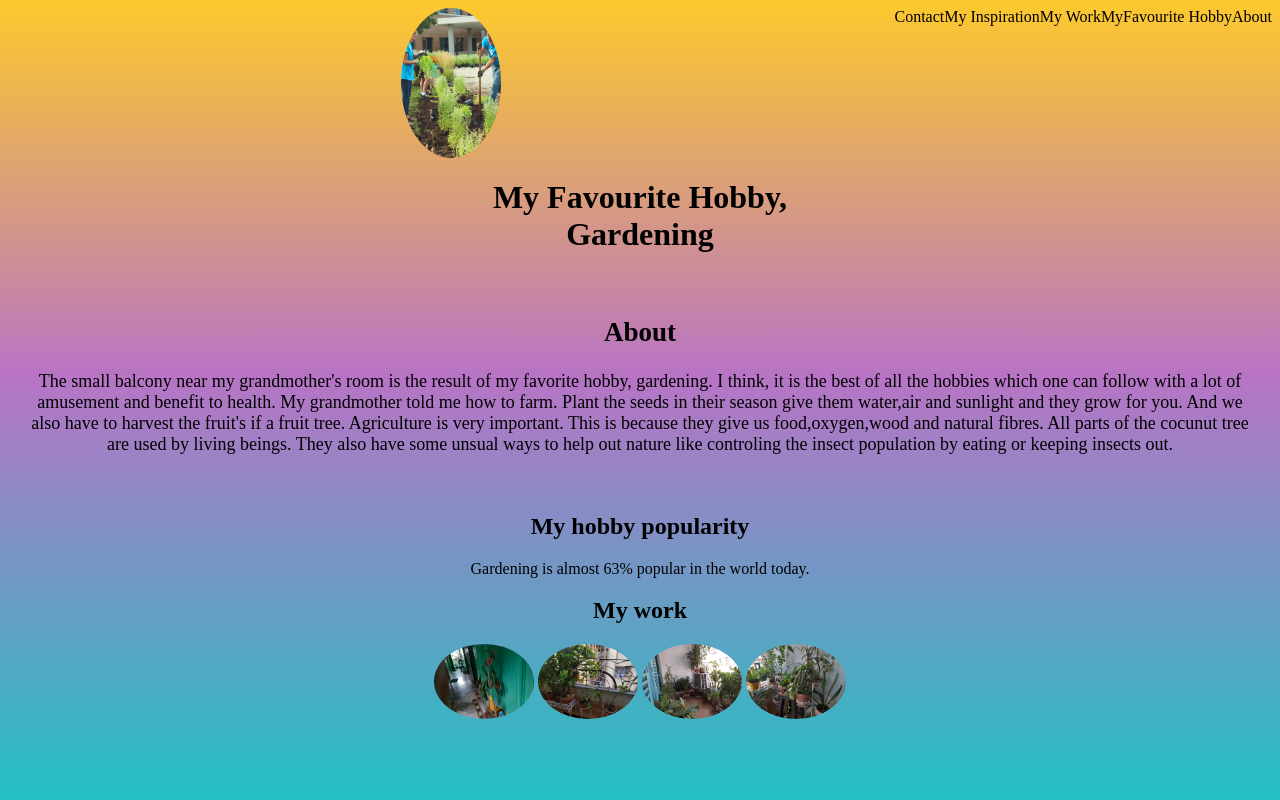
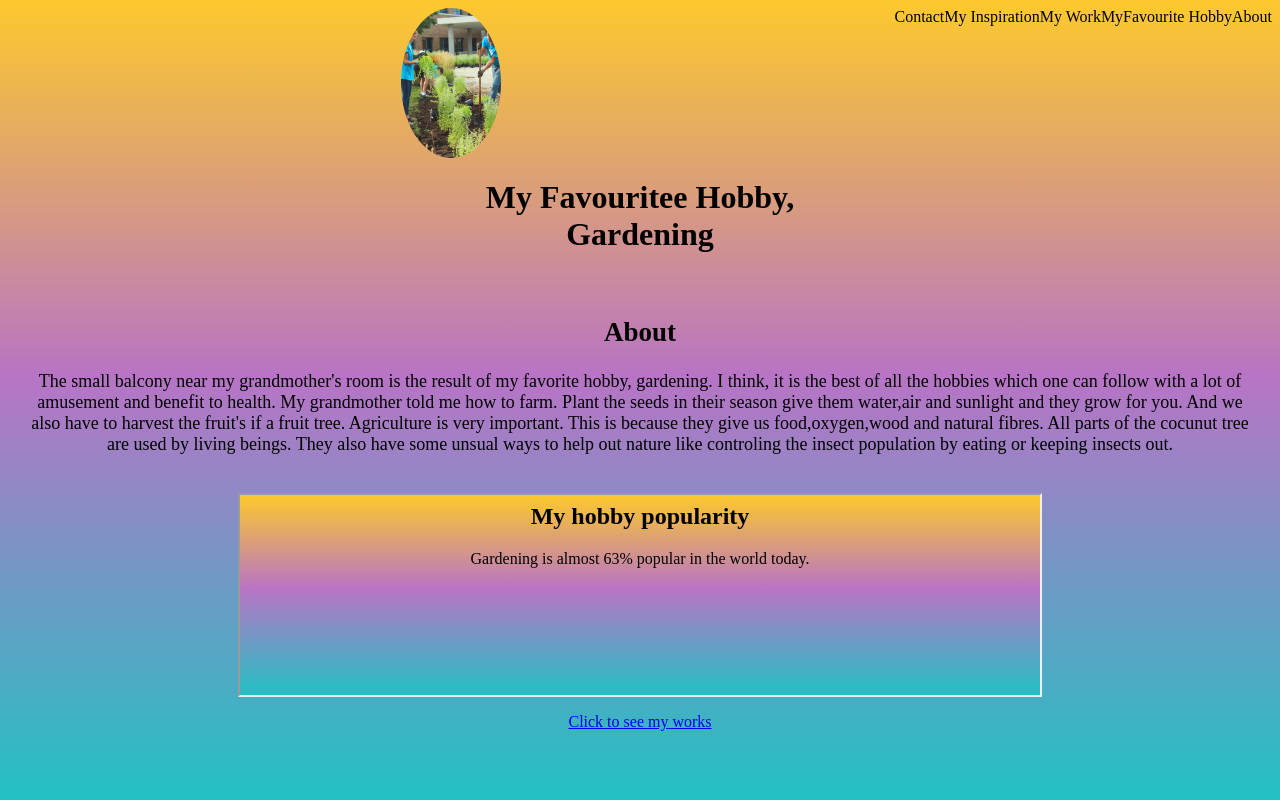
Before and after one commit to devanshnigam/My-Hobby, a plain HTML site: page index.html in a window 1280 px wide. Drawn offline with Linux system fonts and the light colour scheme; a web font is replaced by a local one.

Commit message:
Update index.html

```diff
--- a/index.html
+++ b/index.html
@@ -15,7 +15,7 @@
             <li class="link" >Contact</li>
         </ul>
         <img src="Photo%20gardening.jpg">
-        <h1>My Favourite Hobby,<br>Gardening</h1>
+        <h1>My Favouritee Hobby,<br>Gardening</h1>
 
     <section id="bio">
         <h2>About</h2>
@@ -23,17 +23,8 @@
         <p> The small balcony near my grandmother's room is the result of my favorite hobby, gardening. I think, it is the best of all the hobbies which one can follow with a lot of amusement and benefit to health. My grandmother told me how to farm. Plant the seeds in their season give them water,air and sunlight and they grow for you. And we also have to harvest the fruit's if a fruit tree. Agriculture is very important. This is because they give us food,oxygen,wood and natural fibres. All parts of the cocunut tree are used by living beings. They also have some unsual ways to help out nature like controling the insect population by eating or keeping insects out.</p>
     </section>
     <section id="MyFaHobby">
-        <h1>My hobby popularity</h1>
-        <p>Gardening is almost 63% popular in the world today.</p>
+    <iframe width=800 height=200 src="myfavhobby.html" ></iframe>
     </section>
-    <section id="MyWor">
-        <h1>My work</h1>
-        <div>
-            <img src="2.jpg">
-            <img src="3.jpg">
-            <img src="4.jpg">
-            <img src="5.jpg">
-        </div>
-        <p></p>
-    </section>
+    <p><a href="myworks.html">Click to see my works</a></p>
+
 </body></html>
```
